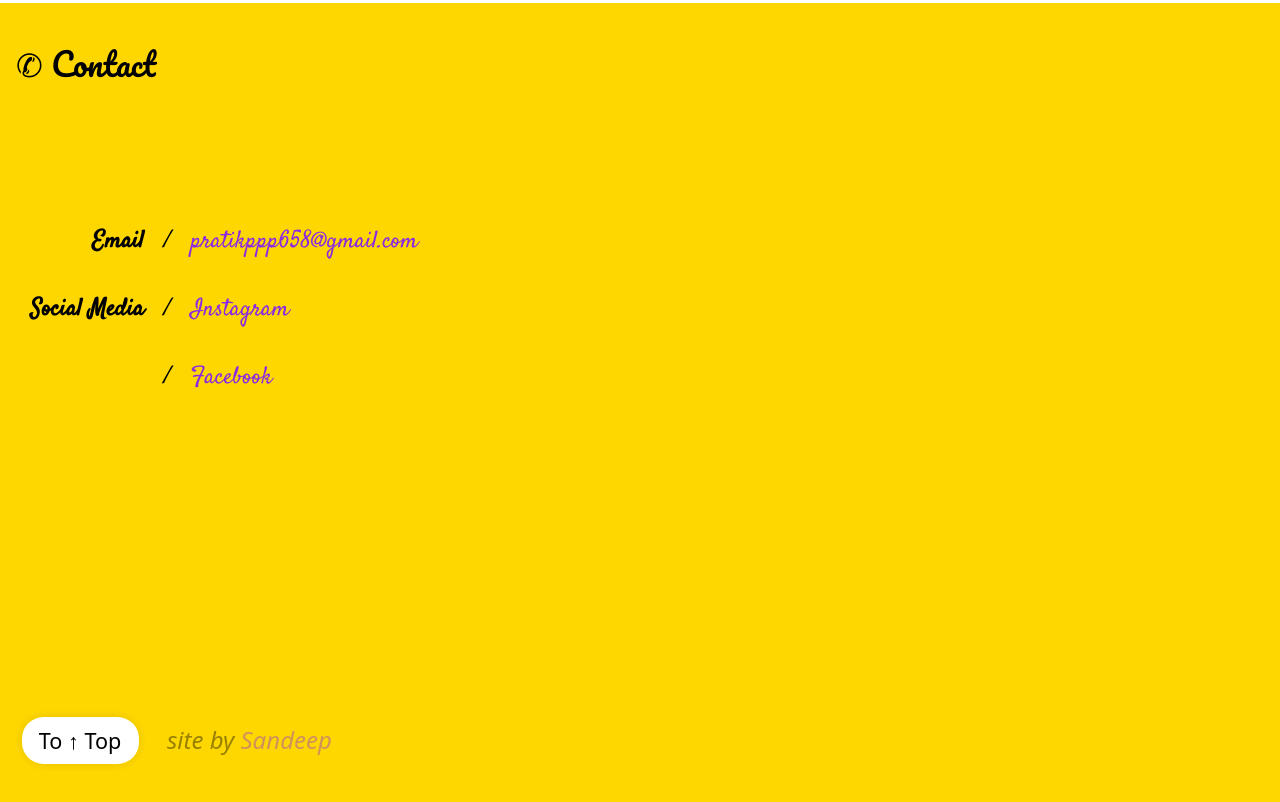
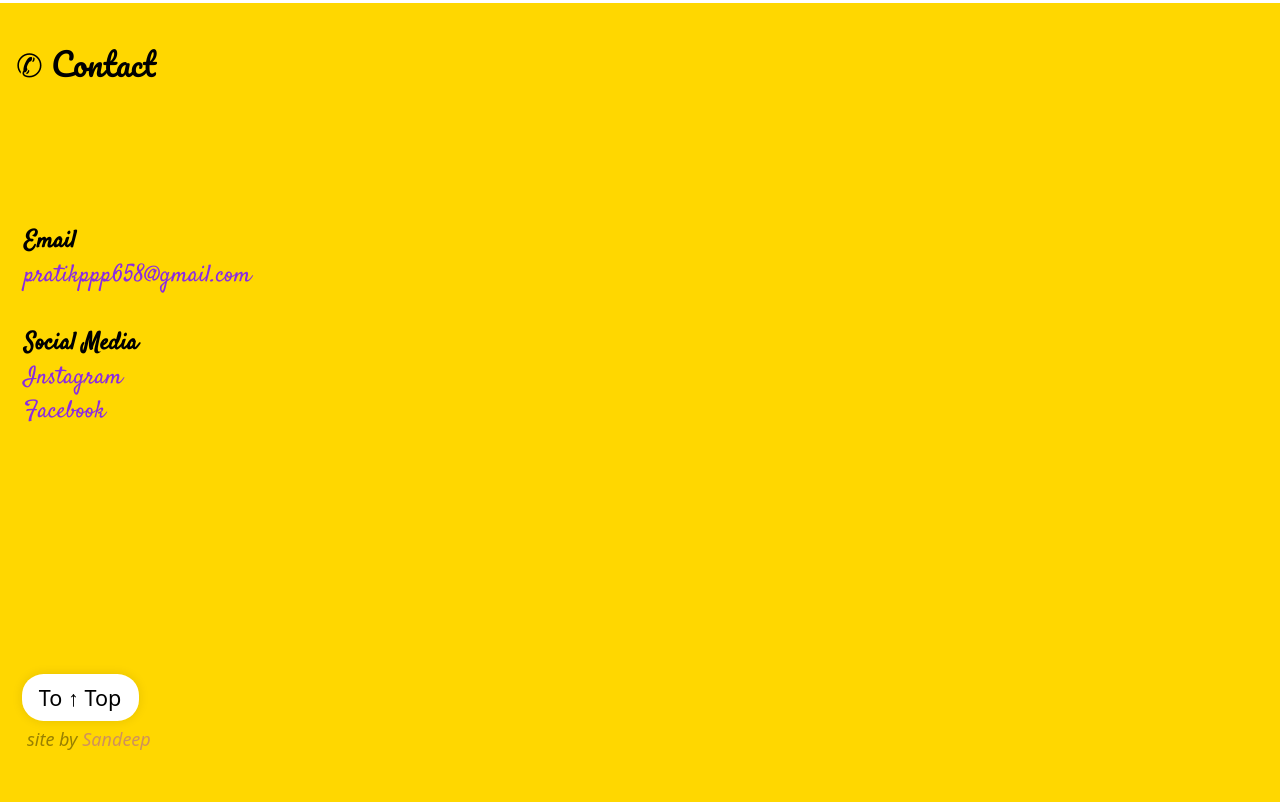
Before and after one commit to pearltik/pearltik.github.io, a plain HTML site: page index.html in a window 1280 px wide. Shown: the part 1597-2399 px from the top of the page. Drawn offline with Linux system fonts and the light colour scheme.

Commit message:
- fixed css

```diff
--- a/css/style.css
+++ b/css/style.css
@@ -61,7 +61,7 @@ section {
 .about {
     display: block;
     width: 10em;
-    height: 75vh;
+    height: 70vh;
     margin-left: 1em;
 }
 
@@ -78,9 +78,13 @@ section {
 }
 
 .extra {
+    display:block;
     opacity: .4;
     font-family: sans;
     font-style: italic;
+    margin-left:1.5em;
+    margin-top:.5em;
+    font-size:large;
 }
 
 #dtype {
@@ -94,12 +98,12 @@ section {
 .siema img {
     object-fit: scale-down;
     max-width: 100%;
-    height: 75vh;
+    height: 70vh;
 }
 
 .details {
     display: block;
-    height: 75vh;
+    height: 70vh;
     margin-left: 1em;
 }
 
@@ -107,9 +111,3 @@ a {
     text-decoration: none;
     color: blueviolet;
 }
-
-.details b {
-    display: inline-block;
-    min-width: 5em;
-    text-align: right;
-}
--- a/index.html
+++ b/index.html
@@ -53,22 +53,16 @@
         <div class="details">
             <br><br><br>
 
-            <b>Email</b> &nbsp; / &nbsp;
+            <b>Email</b> <br>
             <a href="mailto:pratikppp658@gmail.com" target="_blank">pratikppp658@gmail.com</a>
             <br><br>
 
-            <b>Social Media</b> &nbsp; / &nbsp;
-            <a href="https://www.instagram.com/pratik007prajapati" target="_blank">Instagram</a>
-            <br><br>
-
-            <b></b> &nbsp; / &nbsp;
+            <b>Social Media</b> <br>
+            <a href="https://www.instagram.com/pratik007prajapati" target="_blank">Instagram</a> <br>
             <a href="https://www.facebook.com/people/Pankhaniya-Pratik/100008463574914/" target="_blank">Facebook</a>
-            <br><br>
-
-
         </div>
 
-        <a href="#home" class="next" style="background: white;">To ↑ Top</a>
+        <a href="#home" class="next" style="background: white;">To ↑ Top</a> <br>
         <span class="extra">site by <a href="https://sandeepbhutiya.github.io" target="_blank">Sandeep</a></span>
     </section>
 
```
